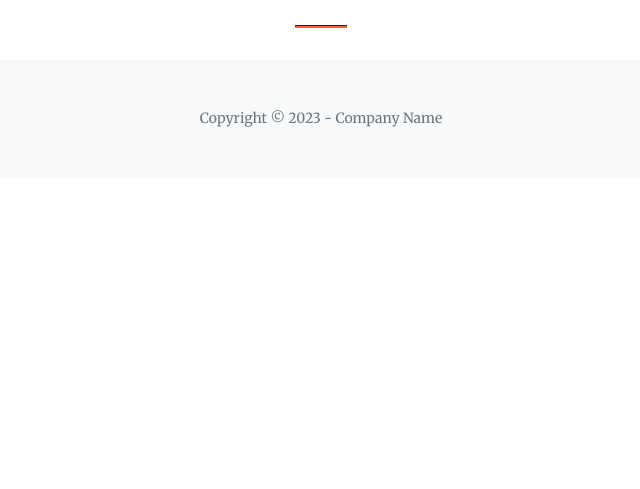
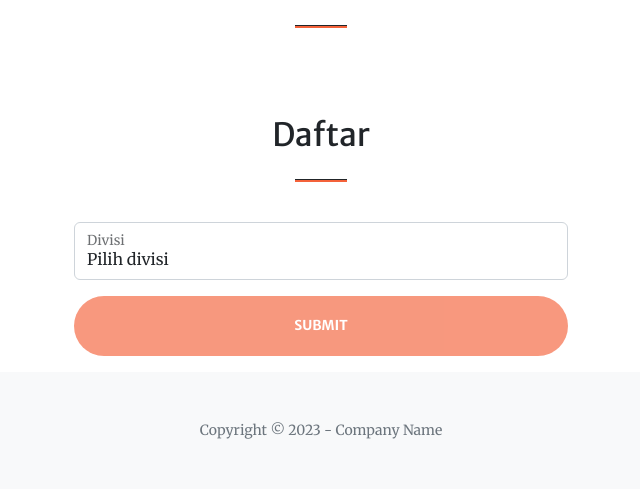
Before and after one commit to Kenoyaki/UKM_Pradita, a PHP site: page /index.php?hal=ukm_detail in a window 1280 px wide. Shown: the part 411-900 px from the top of the page, without its empty margins (319-959 px from the left). Before the commit the page ends 538 px from the top, so only its background shows below. Run offline with PHP 8.4, Linux system fonts and the light colour scheme; data that the repository does not hold is empty; some libraries are stand-ins or nearby versions.

Commit message:
Ada penambahan fitur untuk register ke ukm berupa pemilihan divisi dan tombol submit, namun belum berfungsi sebab backend belum dibuat

```diff
--- a/ukm_detail.php
+++ b/ukm_detail.php
@@ -25,40 +25,60 @@ $rs  = $model->getUkm($id); // panggil fungsi u/ mendetailkan produk
                 </div>
 </header>
 
-<!-- Foto dari ukm -->
 <div class="container">
-    <div class="row">
-        <div class="col-lg-2"></div>
+    <!-- Foto dari ukm -->
+    <div class="row justify-content-center">
         <div class="col-lg-8 text-center align-items-center">
             <?php
-            if(!empty($rs['foto'])){
+            if (!empty($rs['foto'])) {
             ?>
                 <img src="images/<?= $rs['foto'] ?>" width="50%" />
             <?php
-            }
-            else{
+            } else {
             ?>
                 <img src="assets/nophoto.jpg" width="50%" />
             <?php } ?>
         </div>
-        <div class="col-lg-2"></div>
+    </div>
+
+    <!-- Nama dari UKM -->
+    <div class="row justify-content-center">
+        <div class="col-lg-12 text-center">
+            <h2 class="mt-3"><?php echo $rs['nama_ukm'] ?></h2>
+            <hr class="divider" />
+        </div>
+    </div>
+
+    <!-- Deskripsi UKM -->
+    <div class="row justify-content-center">
+        <div class="col-lg-8 text-center">
+            <p class="mb-5"><?php echo $rs['deskripsi_ukm'] ?></p>
+        </div>
+    </div>
+
+    <!-- Registrasi anggota UKM -->
+    <div class="row justify-content-center">
+        <div class="col-lg-8 text-center">
+            <h2 class="m-3">Daftar</h2>
+            <hr class="divider"/>
+        </div>
+    </div>
+    <div class="row gx-4 gx-lg-5 justify-content-center m-3">
+        <div class="col-lg-6">
+            <form id="contactForm" data-sb-form-api-token="API_TOKEN">
+                <!-- Dropdown input -->
+                <div class="form-floating mb-3">
+                    <select class="form-control" id="division" data-sb-validations="required">
+                        <option value="" selected disabled>Pilih divisi</option>
+                        <option value="division1">Division 1</option>
+                        <option value="division2">Division 2</option>
+                        <!-- Add more options as needed -->
+                    </select>
+                    <label for="division">Divisi</label>
+                    <div class="invalid-feedback" data-sb-feedback="division:required">Please select a division.</div>
+                </div>
+                <div class="d-grid"><button class="btn btn-primary btn-xl disabled" id="submitButton" type="submit">Submit</button></div>
+            </form>
+        </div>
     </div>
 </div>
-
-<!-- Nama dari UKM -->
-<div class="col-lg-12 text-center">
-    <h2 class="m-2"><?php echo $rs['nama_ukm'] ?></h2>
-    <hr class="divider" />
-</div>
-
-<!-- Deskripsi UKM -->
-<div class="container">
-    <div class="row">
-        <div class="col-lg-2"></div>
-        <div class="col-lg-8 text-center align-items-center">
-            <p class="m-2 "><?php echo $rs['deskripsi_ukm'] ?>
-            </p>
-        </div>
-        <div class="col-lg-2"></div>
-    </div>
-</div>
```
